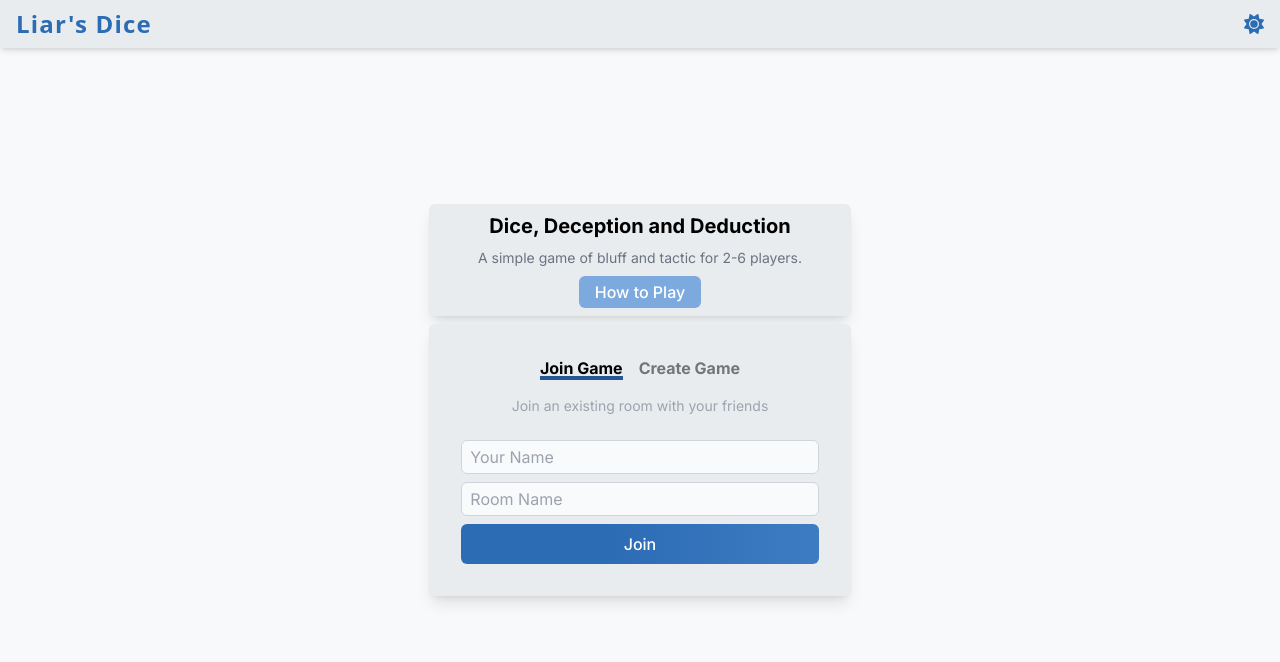
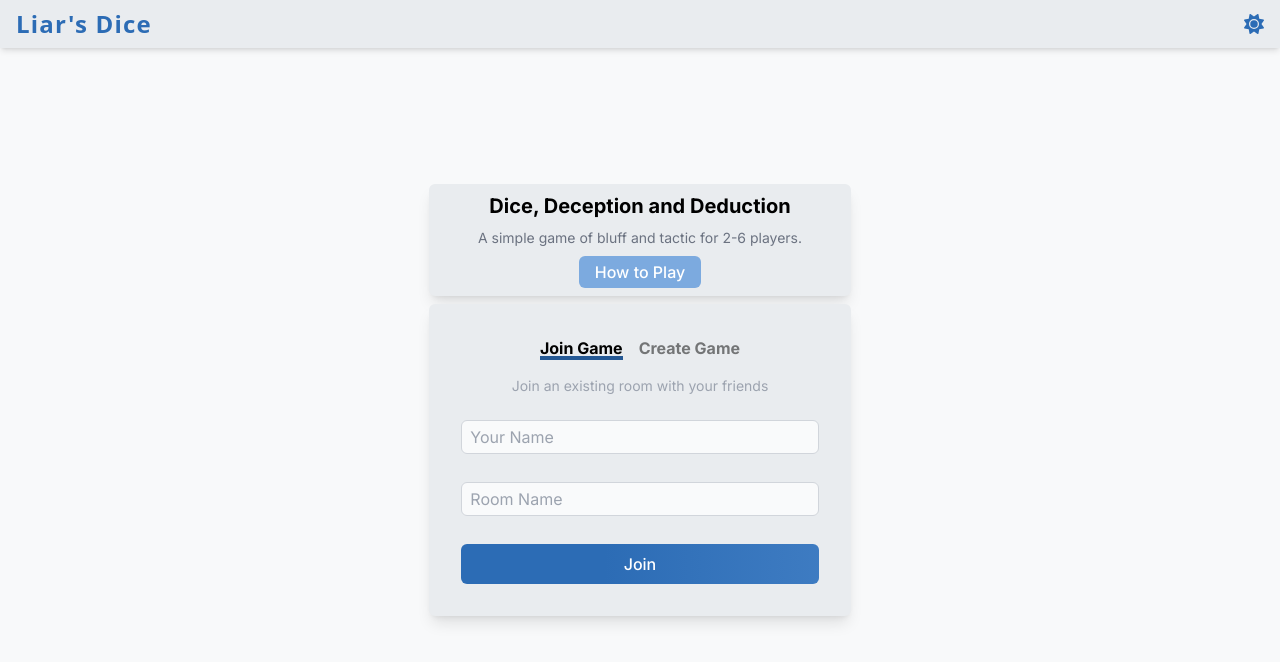
Before and after one commit to ajaytitus1386/dudo, a Next.js app: page / in a window 1280 px wide. Shown: the top 662 px of the page. Built offline with nearby package versions, Linux system fonts and the light colour scheme; no server answers.

Commit message:
fix: input cmpt

```diff
--- a/src/components/Input.tsx
+++ b/src/components/Input.tsx
@@ -1,3 +1,4 @@
+import { error } from "console"
 import React, { FC } from "react"
 
 type Props = {
@@ -7,6 +8,8 @@ type Props = {
     value: string
     onChange: (e: React.ChangeEvent<HTMLInputElement>) => void
     RightElement?: React.ReactNode
+    error?: string
+    required?: boolean
 }
 
 const Input: FC<Props> = ({
@@ -16,17 +19,23 @@ const Input: FC<Props> = ({
     className,
     onChange,
     RightElement,
+    error,
+    required,
 }) => {
     return (
-        <span className="flex w-full">
+        <span className="flex w-full relative mb-5">
             <input
+                required={required}
                 type={type}
                 value={value}
                 onChange={onChange}
                 placeholder={placeholder}
                 className={[
-                    "w-full px-2 py-1 bg-gray-50 dark:bg-background-dark-100 border border-gray-300 dark:border-background-dark-300 text-text-light-500 dark:text-text-dark-500 placeholder-gray-400 dark:placeholder-gray-600 rounded-md focus-visible:outline-none focus:ring-blue-500 focus:border-blue-500",
+                    "w-full px-2 py-1 bg-gray-50 dark:bg-background-dark-100 border text-text-light-500 dark:text-text-dark-500 placeholder-gray-400 dark:placeholder-gray-600 rounded-md focus-visible:outline-none",
                     RightElement ? " rounded-r-none" : "",
+                    error
+                        ? `border-red-500 focus:ring-red-500 focus:border-red-500`
+                        : "border-gray-300 dark:border-background-dark-300 focus:ring-blue-500 focus:border-blue-500",
                     className,
                 ].join(" ")}
             />
@@ -35,6 +44,11 @@ const Input: FC<Props> = ({
                     {RightElement}
                 </span>
             )}
+            {error && (
+                <span className="absolute -bottom-5 left-1 text-sm text-red-500">
+                    {error}
+                </span>
+            )}
         </span>
     )
 }
```
